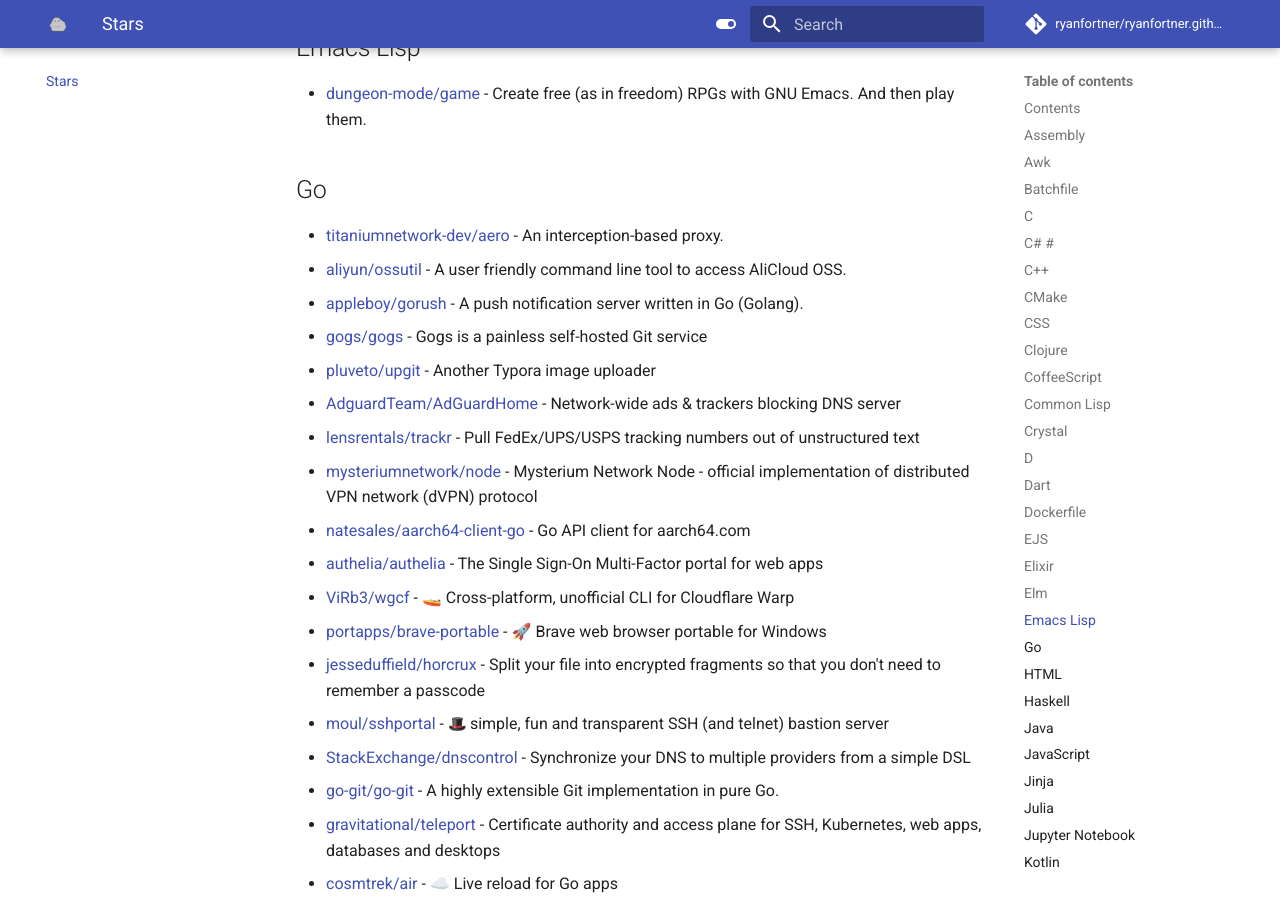
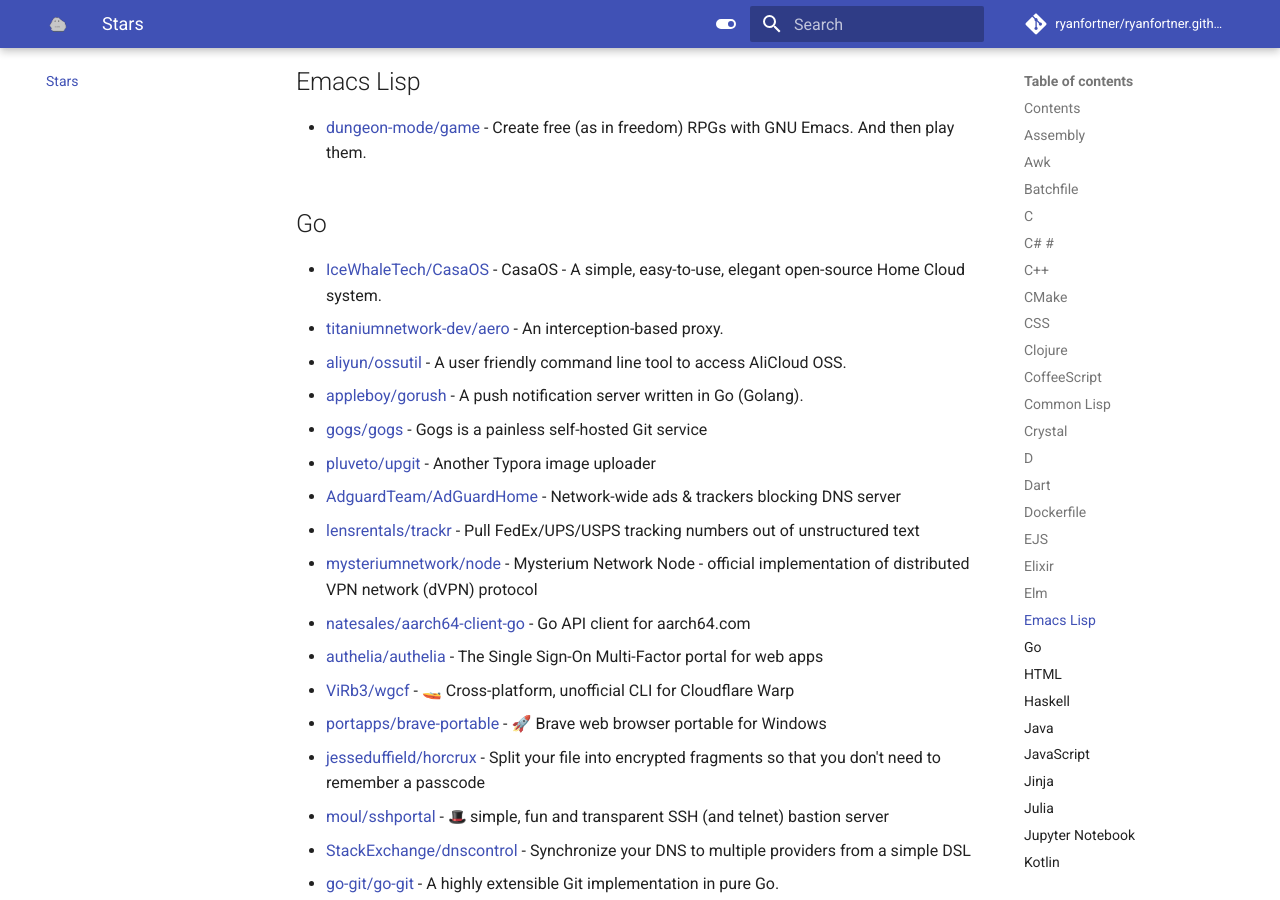
Before and after one commit to ryanfortner/ryanfortner.github.io, an MkDocs documentation site: the page built from docs/stars.md, in a window 1280 px wide and 900 px high, scrolled down 21049 px. Built offline with MkDocs 1.6.1 and Material for MkDocs 9.7.7, drawn with Linux system fonts in a browser that asks for light colours; emoji names are drawn with the system emoji font; comment, search, counter and statistics services are not loaded; some of the changed text lies outside the part shown.

Commit message:
update stars.md

```diff
--- a/docs/stars.md
+++ b/docs/stars.md
@@ -522,6 +523,7 @@
 
 ## Go
 
+- [IceWhaleTech/CasaOS](https://github.com/IceWhaleTech/CasaOS) - CasaOS - A simple, easy-to-use, elegant open-source Home Cloud system.
 - [titaniumnetwork-dev/aero](https://github.com/titaniumnetwork-dev/aero) - An interception-based proxy.
 - [aliyun/ossutil](https://github.com/aliyun/ossutil) - A user friendly command line tool to access AliCloud OSS.
 - [appleboy/gorush](https://github.com/appleboy/gorush) - A push notification server written in Go (Golang).
@@ -1414,6 +1417,7 @@
 
 ## Shell
 
+- [IceWhaleTech/CasaOS-AppStore](https://github.com/IceWhaleTech/CasaOS-AppStore) -
 - [sickcodes/anbox-halium](https://github.com/sickcodes/anbox-halium) -
 - [vinceliuice/McMojave-circle](https://github.com/vinceliuice/McMojave-circle) - McMojave-circle icon theme for linux desktops
 - [layquack/Twister-UI](https://github.com/layquack/Twister-UI) - Twister UI for Debian / Ubuntu aarch64
@@ -1803,6 +1807,7 @@
 
 ## Vue
 
+- [IceWhaleTech/CasaOS-UI](https://github.com/IceWhaleTech/CasaOS-UI) - The front-end of CasaOS,build with VueJS
 - [ek0t0v/minecraft-launcher](https://github.com/ek0t0v/minecraft-launcher) - Launcher for Minecraft written in Electron and Node.js
 - [TeamPiped/Piped](https://github.com/TeamPiped/Piped) - An alternative privacy-friendly YouTube frontend which is efficient by design.
 - [bocchilorenzo/invuedious](https://github.com/bocchilorenzo/invuedious) - An alternative frontend for invidious built with vue.js
```
Also changed, not shown: other parts of docs/stars.md (+2 -0 lines).
